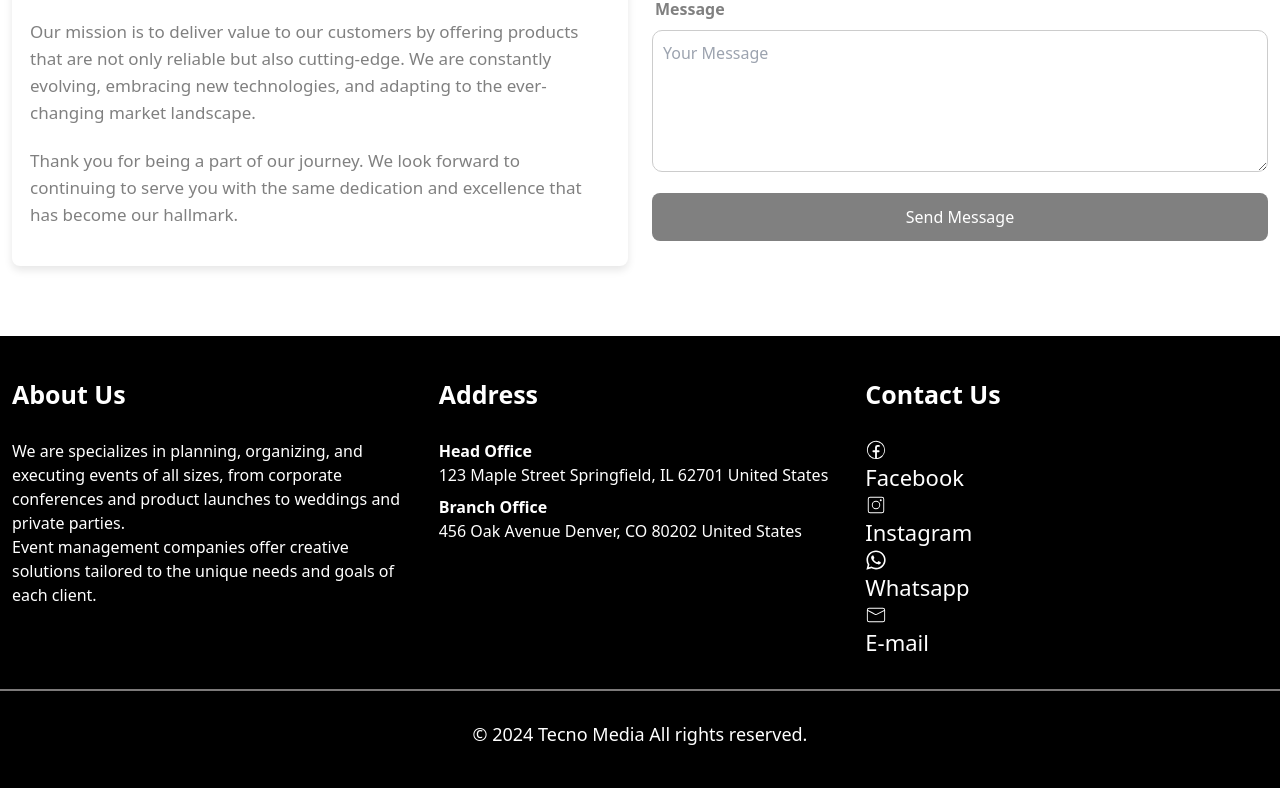
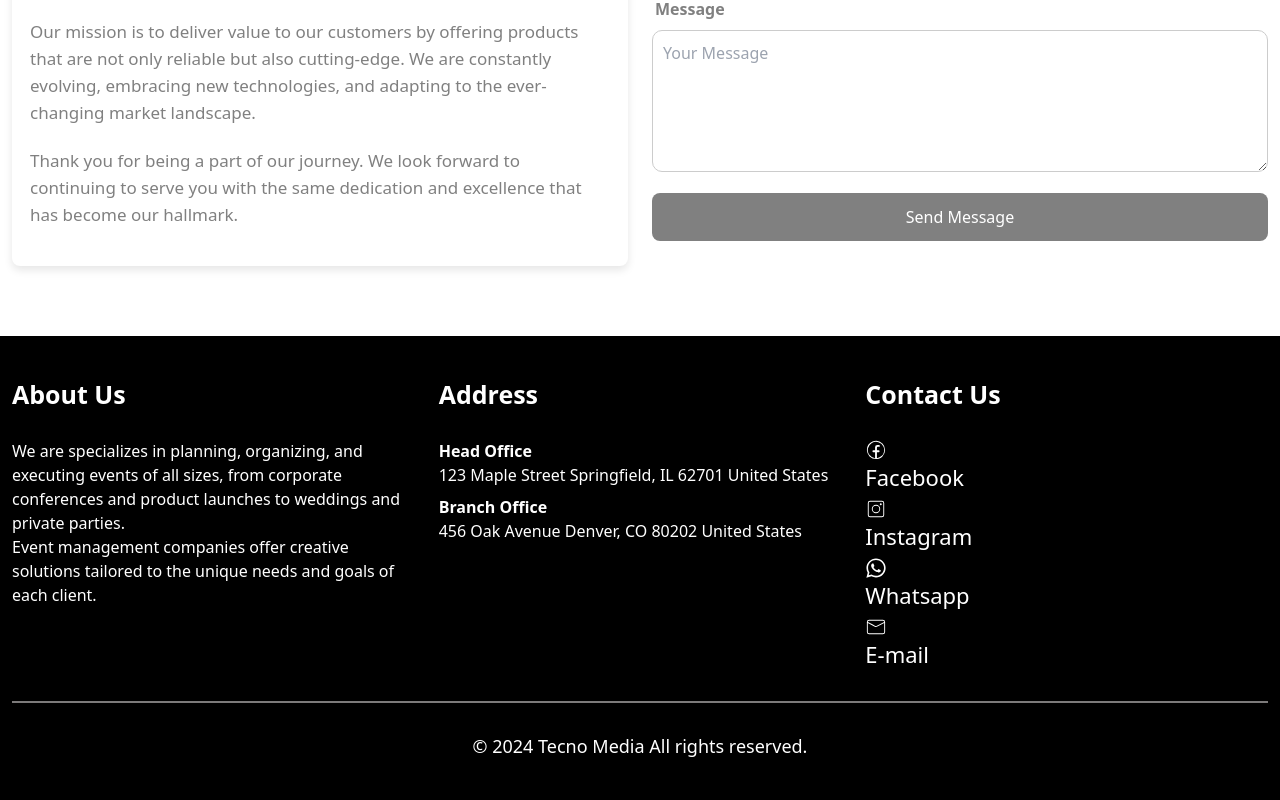
Before and after one commit to sarimsaleem/Tecno-Media, a React (Vite) app: page / in a window 1280 px wide. Shown: the part 5799-6599 px from the top of the page. Built offline with nearby package versions, Linux system fonts and the light colour scheme.

Commit message:
footer changes

```diff
--- a/src/Components/Footer/Footer.jsx
+++ b/src/Components/Footer/Footer.jsx
@@ -19,10 +19,10 @@ const Footer = () => {
                     <div className="col-md-4">
                         <ul>
                             <li className='li-head'>Address</li>
-                            <li className='li-text1 my-2'><span>Head Office</span> <br />
+                            <li className='li-text my-2'><span>Head Office</span> <br />
                                 123 Maple Street Springfield, IL 62701
                                 United States</li>
-                            <li className='li-text1 my-2'><span>Branch Office</span><br />
+                            <li className='li-text my-2'><span>Branch Office</span><br />
                                 456 Oak Avenue Denver, CO 80202 United States</li>
                         </ul>
                     </div>
@@ -47,10 +47,11 @@ const Footer = () => {
                             </div>
                         </ul>
                     </div>
-                    <hr className='second-hr' />
-                    <div className="copyRight">
-                        <p className='text-center copyText'>&copy; 2024 Tecno Media All rights reserved.</p>
-                    </div>
+                </div>
+
+                <hr className='second-hr' />
+                <div className="copyRight">
+                    <p className='text-center copyText'>&copy; 2024 Tecno Media All rights reserved.</p>
                 </div>
             </div>
         </div>
--- a/src/Components/Footer/footer.css
+++ b/src/Components/Footer/footer.css
@@ -19,15 +19,8 @@
 
 }
 
-.li-text1 {
-    color: white;
-}
-
-/* .icons-p{
-    display: flex;
-} */
 .icons-p li {
-    margin: 0px 30px 0 0;
+    margin:4px 0 0;
     list-style: none;
     color: white;
     font-size: 22px;
@@ -51,6 +44,6 @@ span {
 }
 
 ul {
-    margin: 0;
+    margin: 0 15px;
     padding: 0;
 }
```
